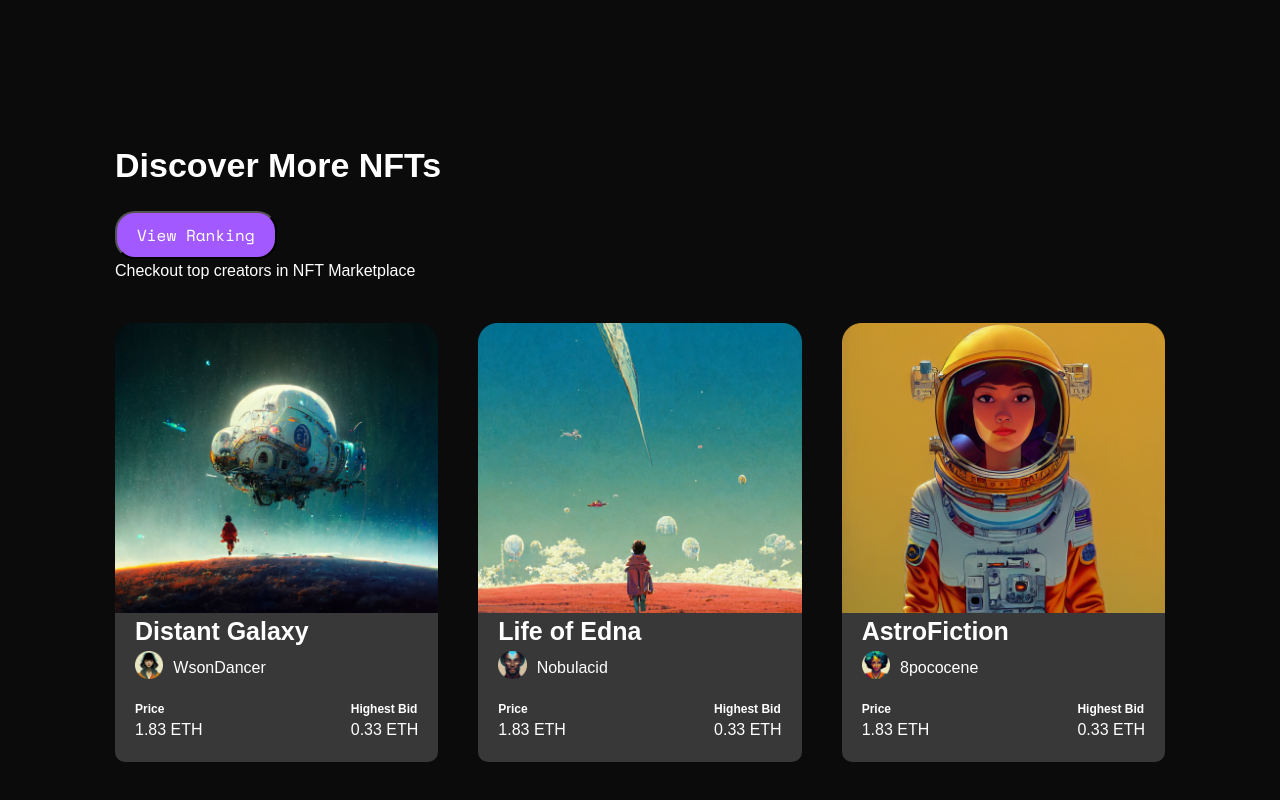
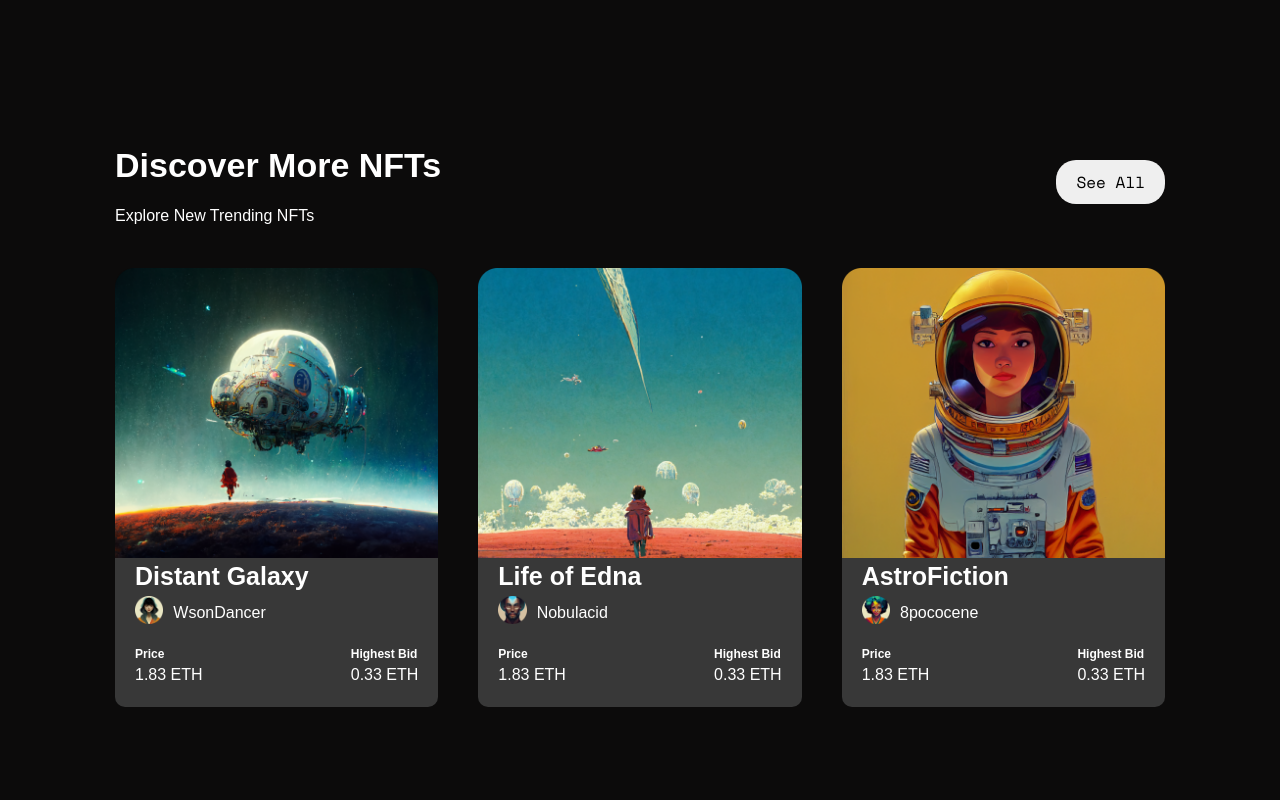
Before and after one commit to abel-udoh/nft-marketplace, a plain HTML site: page index.html in a window 1280 px wide. Shown: the part 3595-4395 px from the top of the page. Drawn offline with nearby package versions, Linux system fonts and the light colour scheme; files whose address does not match are found by name.

Commit message:
updates nft

```diff
--- a/index.html
+++ b/index.html
@@ -299,11 +299,13 @@
 
     <section id="discoverNFT" class="section">
       <div>
-        <h3>Discover More NFTs</h3>
-        <button class="btn">View Ranking</button>
+        <div class="creatorsSec">
+          <h3>Discover More NFTs</h3>
+          <button class="btn2">See All</button>
+        </div>
       </div>
       <div class="discoverNFTBOX">
-        <p>Checkout top creators in NFT Marketplace</p>
+        <p>Explore New Trending NFTs</p>
       </div>
       <div class="NFTBox">
         <div>
```
